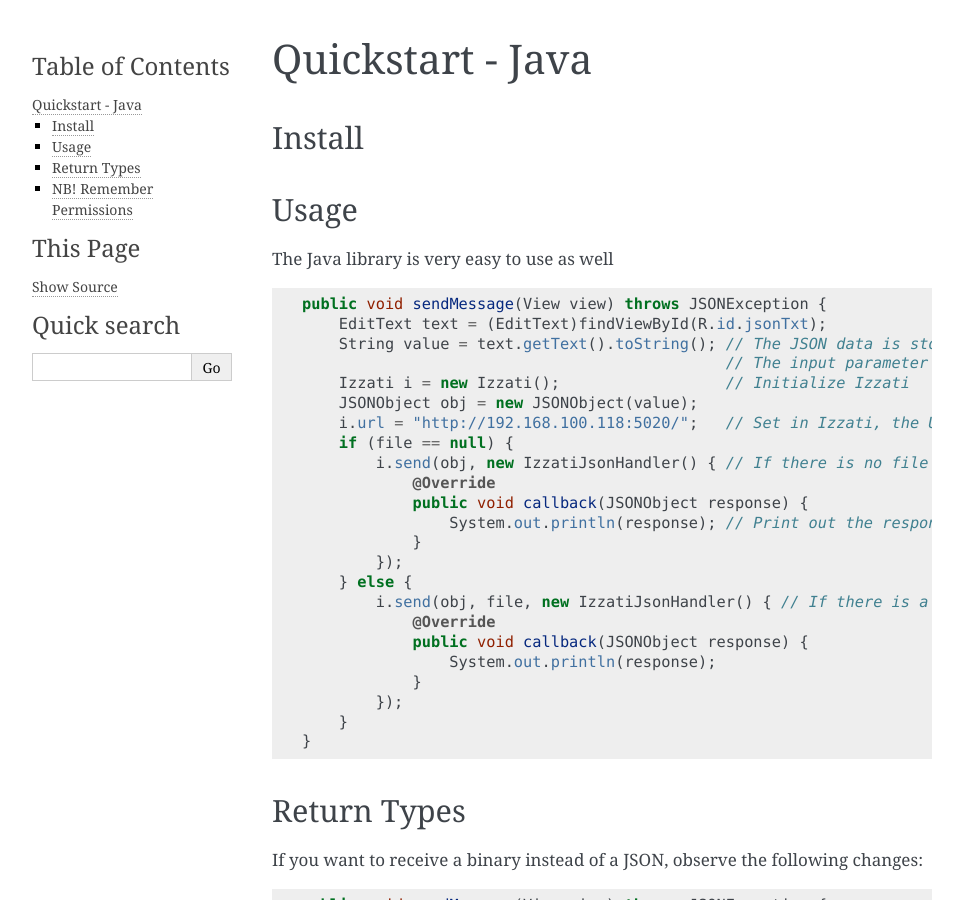
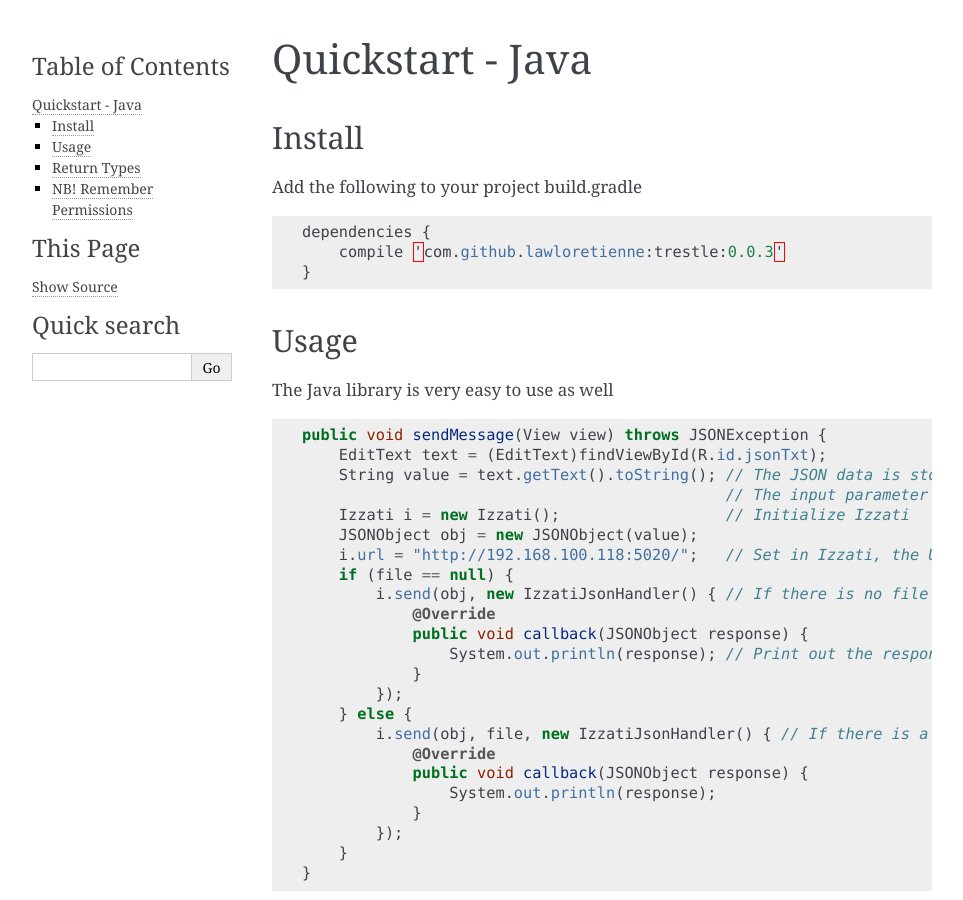
Before and after one commit to kusti8/izzati, a Sphinx documentation site: the page built from docs/quickstart-java.rst, in a window 1280 px wide and 900 px high. Shown: the whole window, without its empty margins (148-1111 px from the left). Built offline with Sphinx 7.4.7, drawn with Linux system fonts in a browser that asks for light colours.

Commit message:
Add java install

```diff
--- a/docs/quickstart-java.rst
+++ b/docs/quickstart-java.rst
@@ -3,6 +3,13 @@ Quickstart - Java
 
 Install
 ----------------
+Add the following to your project build.gradle
+
+.. code-block:: java
+
+    dependencies {
+        compile 'com.github.lawloretienne:trestle:0.0.3'
+    }
 
 Usage
 ----------
```
Also changed, not shown: 1 other file.
